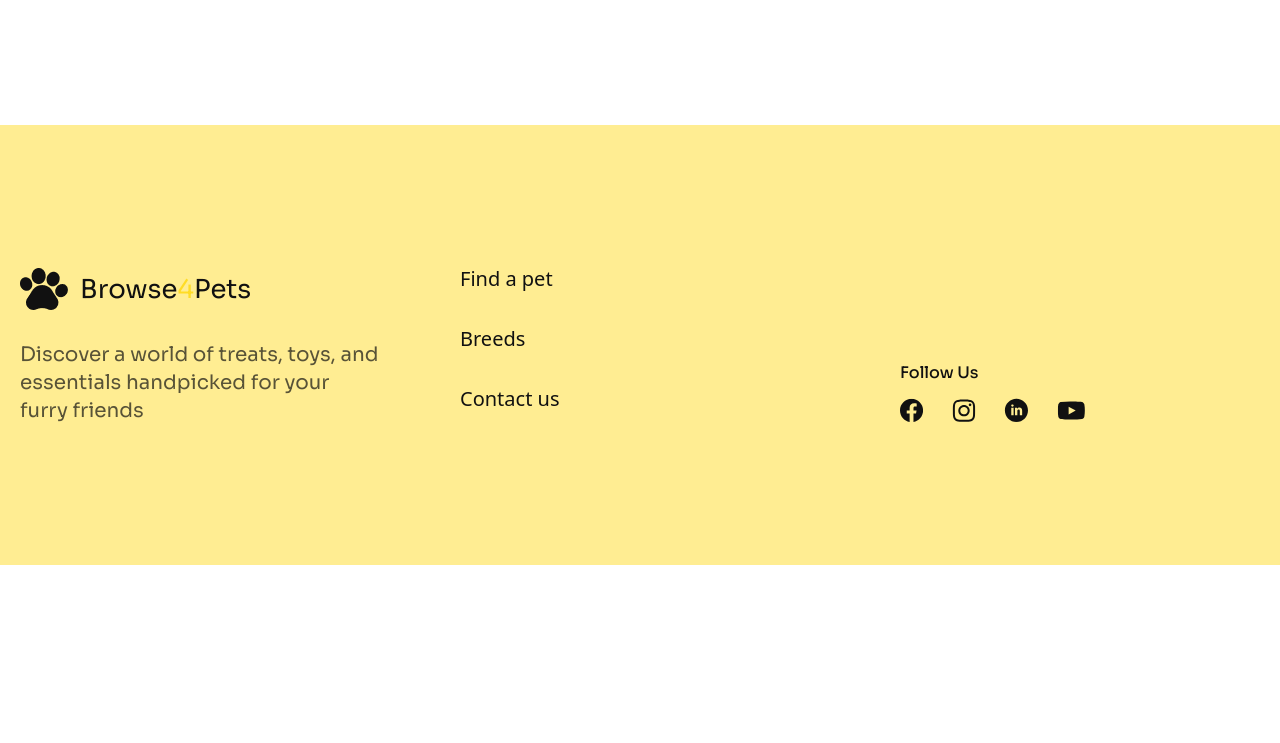
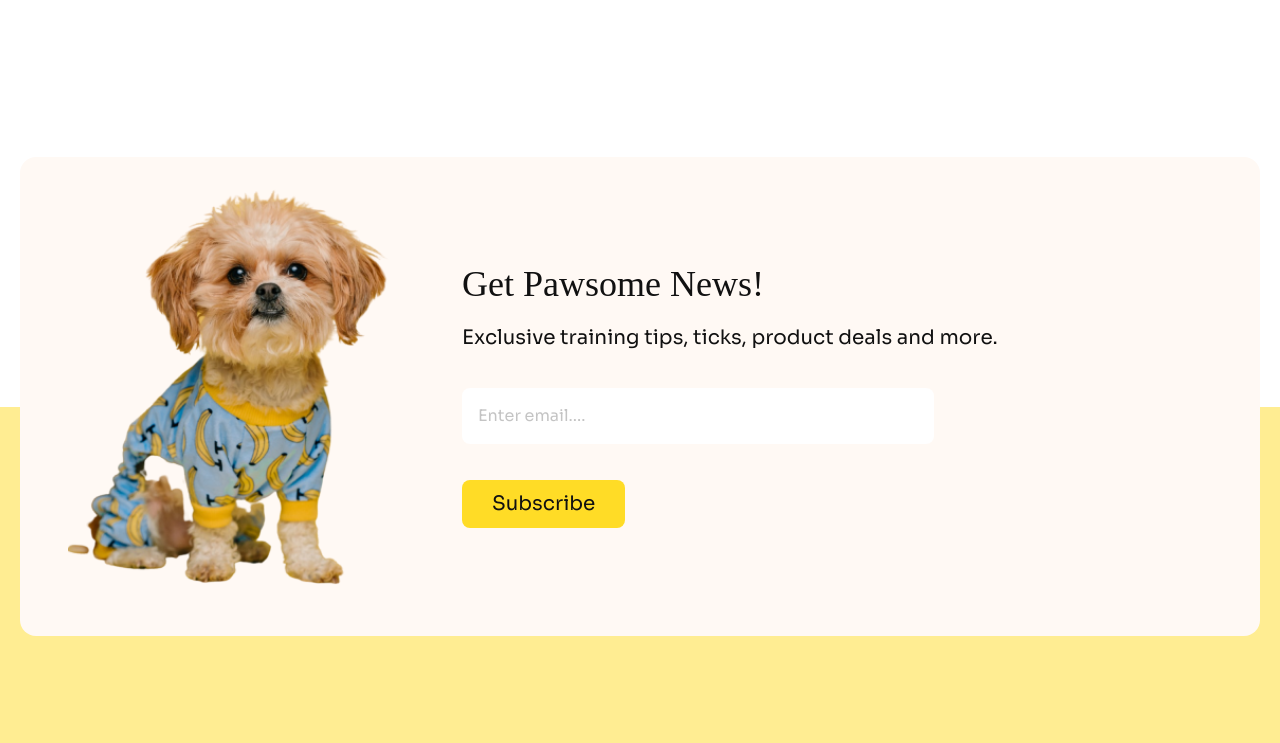
Before and after one commit to md-shawon-dev/Browse4Pets, a website: page index.html in a window 1280 px wide. Shown: the part 1857-2600 px from the top of the page. Before the commit the page ends 2422 px from the top, so only its background shows below. Drawn offline with nearby package versions, Linux system fonts and the light colour scheme; a web font is replaced by a local one.

Commit message:
subscribe section done.

```diff
--- a/index.html
+++ b/index.html
@@ -505,10 +505,45 @@
     </section>
     <!-- Everyday low Price end -->
     <!-- Subscribe start -->
+    <section class="pt-20 h-[330px] wrap_container">
+      <div
+        class="relative z-10 md:gap-8 lg:gap-16 grid md:grid-cols-[330px_1fr] bg-[#FFF9F4] px-6 lg:px-12 py-8 rounded-2xl"
+      >
+        <div>
+          <img
+            src="./assets/cute-pet-mid.png"
+            class="mx-auto md:ml-0 w-[190px] md:w-full"
+            alt=""
+          />
+        </div>
+        <div
+          class="flex flex-col items-center md:items-start my-auto text-[#111]"
+        >
+          <h2
+            class="font-adlam text-[22px] text-center md:text-4xl md:text-left"
+          >
+            Get Pawsome News!
+          </h2>
+          <p class="mt-5 font-sora text-center md:text-xl md:text-left">
+            Exclusive training tips, ticks, product deals and more.
+          </p>
+          <input
+            type="text"
+            placeholder="Enter email...."
+            class="my-4 md:my-9 p-4 rounded-lg w-full max-w-[472px] font-sora placeholder:text-[#C4C4C4]"
+          />
+          <button
+            class="bg-primary px-[30px] py-[10px] rounded-lg font-sora text-[#111111] text-xl"
+          >
+            Subscribe
+          </button>
+        </div>
+      </div>
+    </section>
     <!-- Subscribe end -->
     <!-- footer start -->
-    <footer class="bg-primary bg-opacity-50">
-      <section class="wrap_container">
+    <footer class="bg-[#FFDC2680] bg-opacity-50 pt-32">
+      <section class="pt-16 md:pt-10 wrap_container">
         <div
           class="gap-9 md:gap-12 lg:gap-20 grid md:grid-cols-1 lg:grid-cols-3 mt-12 py-[140px]"
         >
@@ -527,13 +562,13 @@
             </p>
           </div>
           <div>
-            <ul class="gap-8 grid text-[#111] text-xl">
+            <ul class="gap-8 grid lg:mx-auto w-fit text-[#111] text-xl">
               <li>Find a pet</li>
               <li>Breeds</li>
               <li>Contact us</li>
             </ul>
           </div>
-          <div class="mt-auto">
+          <div class="mt-auto lg:ml-auto">
             <p class="mb-3 font-medium font-sora text-[#111111]">Follow Us</p>
             <svg
               xmlns="http://www.w3.org/2000/svg"
```
